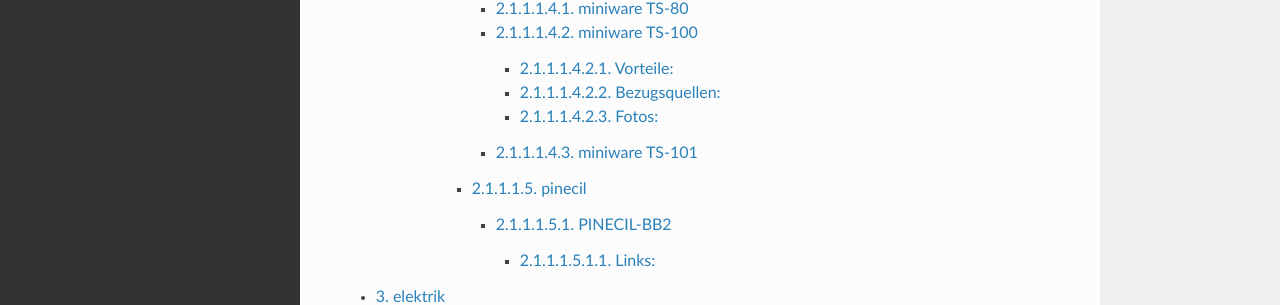
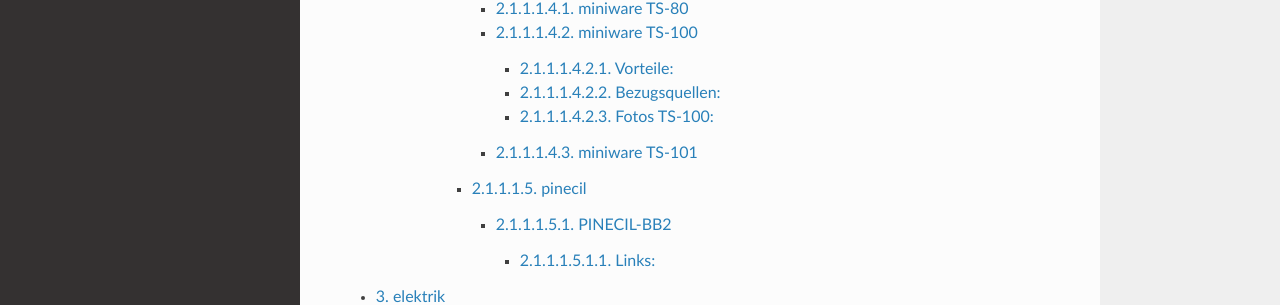
Before and after one commit to diplfranzhoepfinger/werkzeug-docs, a Sphinx documentation site: the page built from docs/index.rst, in a window 1280 px wide and 900 px high, scrolled down 868 px. Shown: the part 378-683 px from the top of the window. Built offline with Sphinx 7.4.7 and the Read the Docs theme 2.0.0, drawn with Linux system fonts in a browser that asks for light colours.

Commit message:
Create TS-100.md

```diff
--- a/docs/elektronik/loeten/heisses_werkzeug/loetkolben/miniware/TS-100.md
+++ b/docs/elektronik/loeten/heisses_werkzeug/loetkolben/miniware/TS-100.md
@@ -50,7 +50,7 @@
     *   kein "bollen" dran
         *   der Ferrit fehlt, das macht ebenfalls das Handling besser.
 
-#### Fotos:
+#### Fotos TS-100:
 
 ![](https://user-images.githubusercontent.com/69573151/201530997-fb8ae182-2245-485a-b5a7-53b1eca374cc.jpg)
 
```
